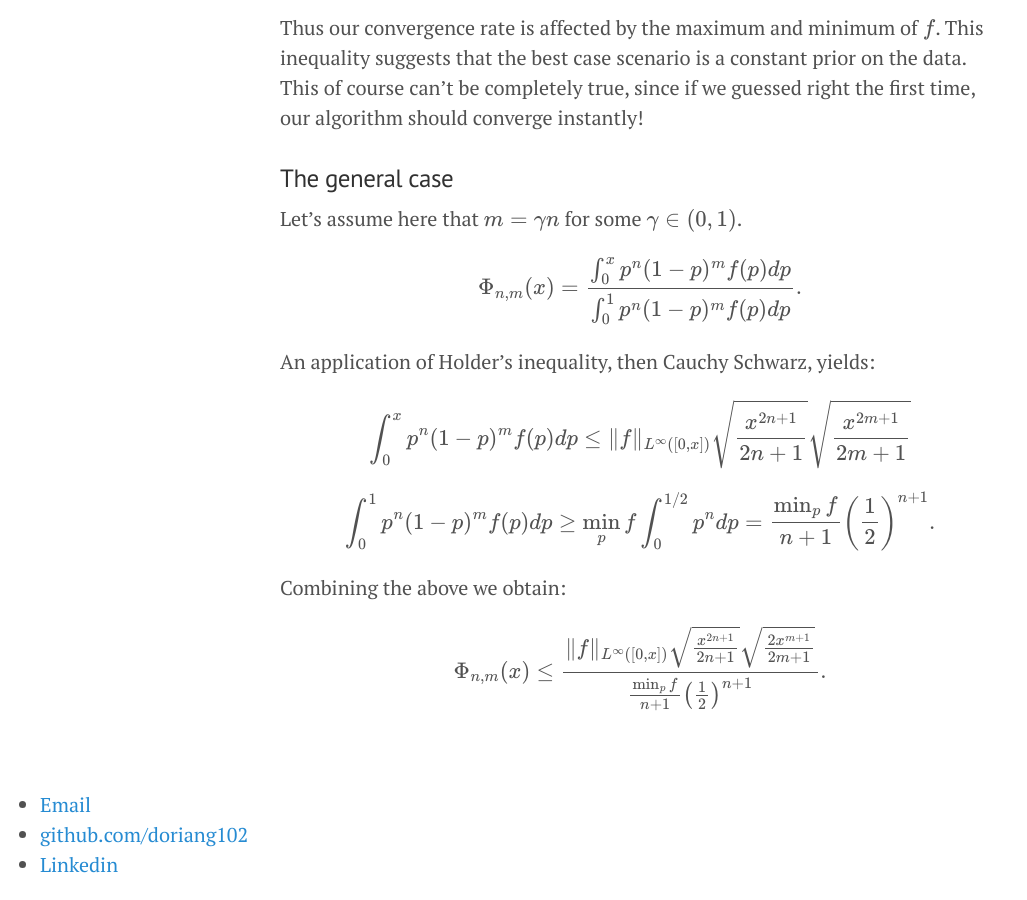
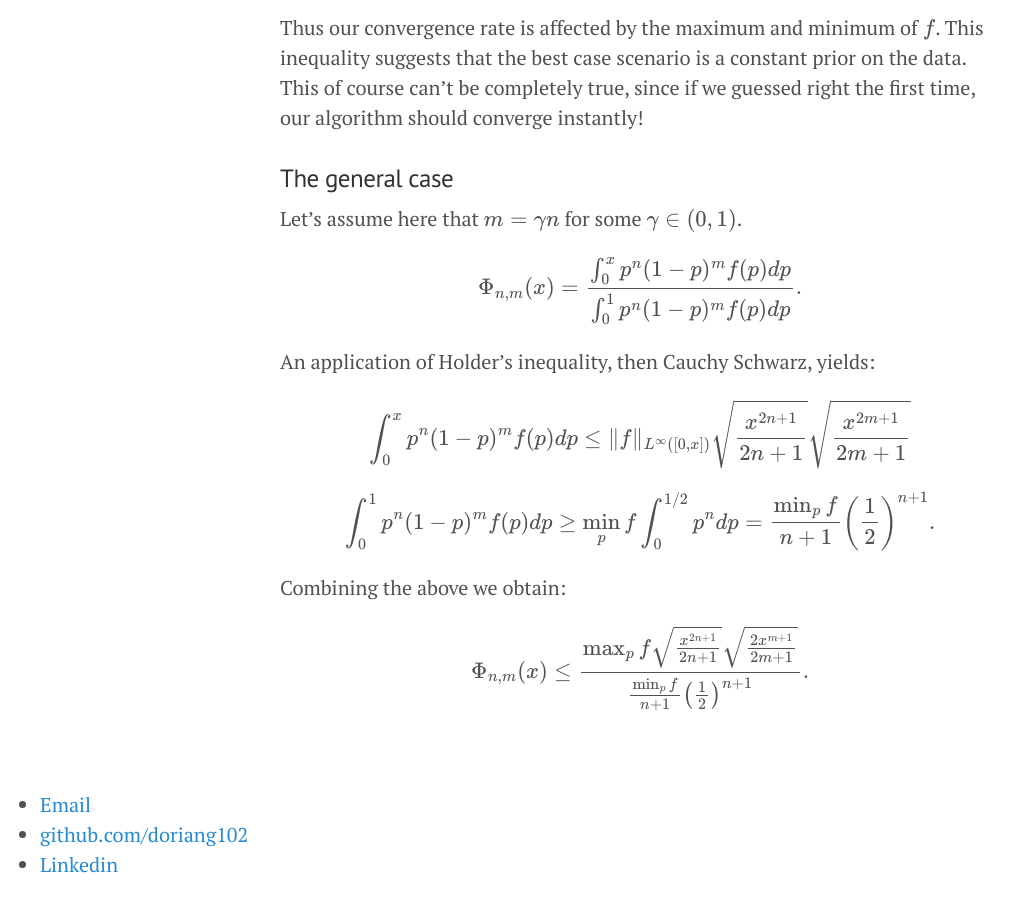
Before and after one commit to doriang102/doriang102.github.io, a Jekyll site: the page built from _posts/2017-06-10-hypothesis-testing-part-2.md, in a window 1280 px wide and 900 px high, scrolled down 2171 px. Shown: the whole window, without its empty margins (0-1027 px from the left). Built offline with Jekyll 4.4.1, drawn with Linux system fonts in a browser that asks for light colours; our own code applies the rules of GitHub Pages for plain Markdown files; formulas are drawn with MathJax 3.

Commit message:
Update 2017-06-10-hypothesis-testing-part-2.md

```diff
--- a/_posts/2017-06-10-hypothesis-testing-part-2.md
+++ b/_posts/2017-06-10-hypothesis-testing-part-2.md
@@ -72,4 +72,4 @@ $$ \int_0^1  p^n(1-p)^m f(p) dp \geq \min_p f \int_0^{1/2} p^n dp = \frac{\min_p
 
 Combining the above we obtain:
 
-$$ \Phi_{n,m}(x) \leq \frac{\|f\|_{L^{\infty}([0,x])} \sqrt{\frac{x^{2n+1}}{2n+1}}\sqrt{\frac{2x^{m+1}}{2m+1}}}{\frac{\min_p f}{n+1} \left(\frac{1}{2}\right)^{n+1}}. $$
+$$ \Phi_{n,m}(x) \leq \frac{\max_p f \sqrt{\frac{x^{2n+1}}{2n+1}}\sqrt{\frac{2x^{m+1}}{2m+1}}}{\frac{\min_p f}{n+1} \left(\frac{1}{2}\right)^{n+1}}. $$
```
